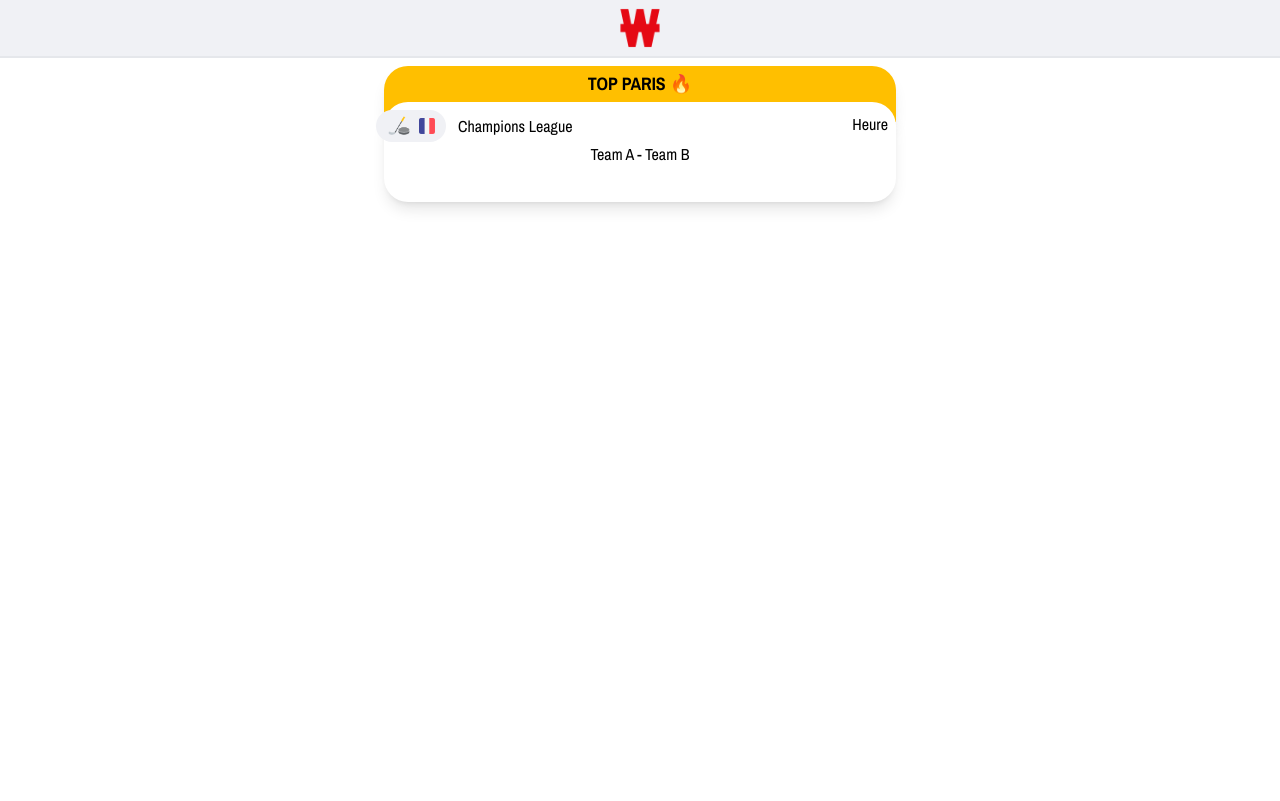
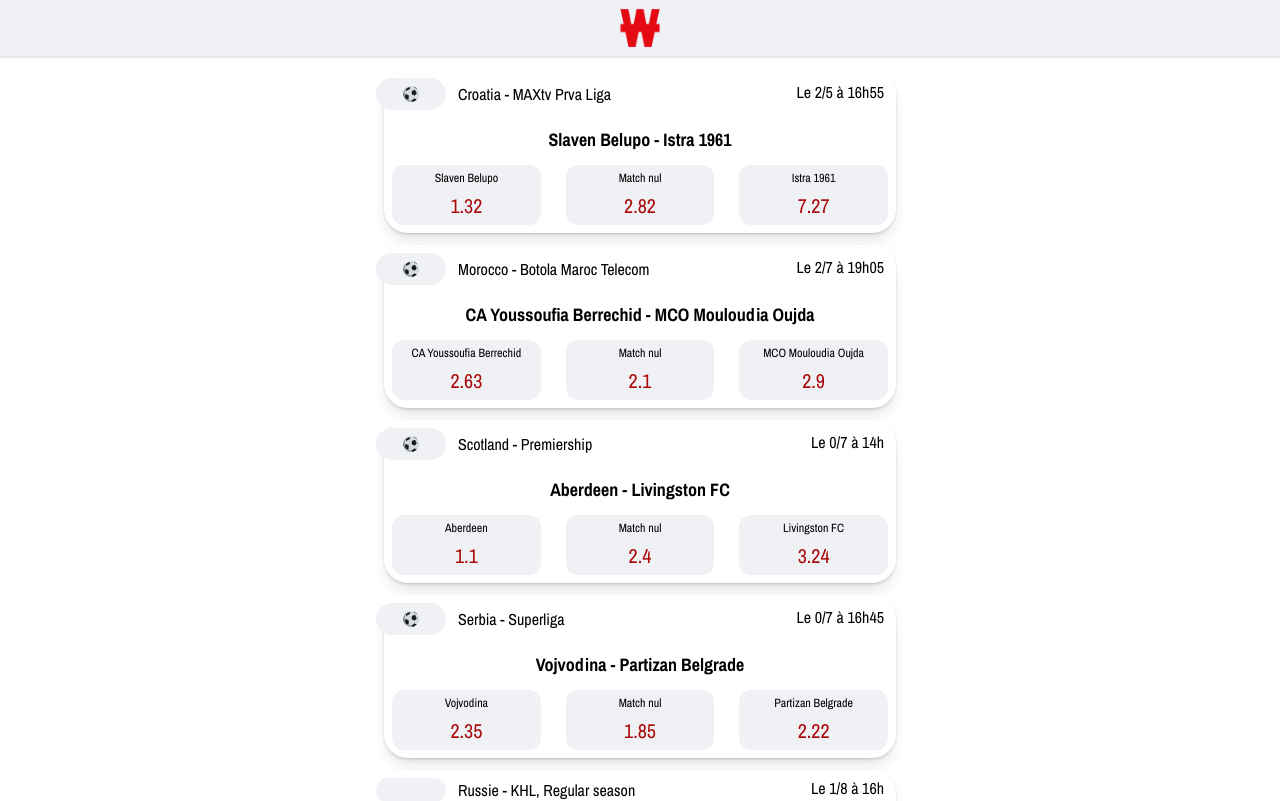
Before and after one commit to bryansaK/wm, a React (Create React App) app: page / in a window 1280 px wide. Shown: the top 801 px of the page. Built offline with nearby package versions, Linux system fonts and the light colour scheme; some icons are missing.

Commit message:
feat: enhance Betting components with pagination and date formatting, update styles, and add utility for relative date display

```diff
--- a/src/App.tsx
+++ b/src/App.tsx
@@ -11,7 +11,7 @@
 function App() {
   const [filters, setFilters] = useState<Filters>({
     sport: undefined,
-    pagination: undefined,
+    pagination: 0,
     desc:  undefined,
     search: undefined,
     country: undefined,
--- a/src/components/BettingSection.tsx
+++ b/src/components/BettingSection.tsx
@@ -13,9 +13,30 @@
   outcomes,
 }) => {
   return (
-    <div className="w-full ">
+    <div className="w-full mt-2 p-2">
       <div className="text-center m-auto">
-        <h3>{p1} - {p2}</h3>
+        <p className="text-[18px] font-extrabold">
+          {p1} - {p2}
+        </p>
+      </div>
+      <div>
+        <div
+          className={`flex gap-3 mt-3 ${
+            outcomes.length === 2 ? "justify-center" : "justify-between"
+          }`}
+        >
+          {outcomes.map((outcome, index) => (
+            <div
+              key={index}
+              className={`${
+                outcomes.length === 2 ? "w-[45%]" : "w-[30%]"
+              } min-h-[60px] flex flex-col justify-between rounded-xl bg-grey text-center text-[12px] p-1`}
+            >
+              <div className="break-words">{outcome.label}</div>
+              <div className="text-darkRed text-[20px]">{outcome.odds}</div>
+            </div>
+          ))}
+        </div>
       </div>
     </div>
   );
--- a/src/components/Card.tsx
+++ b/src/components/Card.tsx
@@ -3,6 +3,7 @@
 import SmallSection from "./SmallSection";
 import { Outcome } from "interfaces/betting";
 import BettingSection from "./BettingSection";
+import { formatRelativeDate } from "utils/dateUtils";
 
 interface CardProps {
   isTop?: boolean;
@@ -11,37 +12,45 @@
   tournamentName: string;
   outcomes: Outcome[];
   p1: string;
- p2:string;
+  p2: string;
+  date: string;
 }
 
-const Card: React.FC<CardProps> = ({ isTop, sportsIcon, flagIcon, tournamentName, outcomes, p1, p2 }) => {
+const Card: React.FC<CardProps> = ({
+  isTop,
+  sportsIcon,
+  flagIcon,
+  tournamentName,
+  outcomes,
+  p1,
+  p2,
+  date
+}) => {
   return (
-    <div className="w-[94%] lg:w-[40%] min-h-[100px] m-auto">
+    <div className="w-[94%] lg:w-[40%] min-h-[100px]  m-auto shadow rounded-3xl ">
       {isTop && (
         <div className="w-[100%] bg-yellow text-black justify-center items-center text-center font-extrabold p-1 pb-6  rounded-t-3xl text-lg shadow-lg">
           {CardLabel.TOP}
         </div>
       )}
-      <div className="w-full min-h-[100px] rounded-3xl bg-white -mt-5 z-1 shadow-lg relative">
+      <div
+        className={`w-full min-h-[100px] rounded-3xl  bg-white ${
+          isTop ? "-mt-5 z-1" : ""
+        } shadow-lg relative`}
+      >
         <div className="flex items-center justify-between">
           <div className="mt-2">
-            {sportsIcon && (
               <div className="flex items-center">
                 <SmallSection
-                sportIcon={sportsIcon}
+                  sportIcon={sportsIcon ? sportsIcon: null}
                   flagIcon={flagIcon ? flagIcon : null}
                 />
-                <span className="ml-3">{tournamentName}</span>
+                <span className="ml-3">{tournamentName ? tournamentName : "Win un max de thune"}</span>
               </div>
-            )}
           </div>
-            <div className="mr-2 mt-1">Heure</div>
+          <div className="mr-3 mt-1">{formatRelativeDate(date)}</div>
         </div>
-        <BettingSection
-          p1={p1}
-          p2={p2}
-          outcomes={outcomes}
-        />
+        <BettingSection p1={p1} p2={p2} outcomes={outcomes} />
       </div>
     </div>
   );
--- a/src/components/Header.tsx
+++ b/src/components/Header.tsx
@@ -7,7 +7,7 @@
 const Header: React.FC = () => {
   return (
     // utilisation de header pour la seo
-    <header className="sticky top-0 z-5 relative w-full flex flex-row items-center bg-grey border-b-2  overflow-hidden p-1">
+    <header className="sticky top-0 z-50 relative w-full flex flex-row items-center bg-grey border-b-2  overflow-hidden p-1">
       { /*<MoneyBonus />  désativer parce que c pas stable*/ }
       <div className="flex-1 flex justify-center items-center">
         <ManageSearchIcon  fontSize="large" className="text-red" />
--- a/src/components/SmallSection.tsx
+++ b/src/components/SmallSection.tsx
@@ -1,24 +1,25 @@
 import React from "react";
+import MonetizationOnIcon from "@mui/icons-material/MonetizationOn";
 
 interface SmallSectionProps {
-  sportIcon: string;
+  sportIcon?: string | null;
   flagIcon?: string | null;
 }
 
 const SmallSection: React.FC<SmallSectionProps> = ({ sportIcon, flagIcon }) => {
   return (
-    <div className={`flex w-[70px] bg-grey rounded-3xl items-center p-1 -ml-2 ${!flagIcon ? "justify-center" : "gap-2 justify-center"}`}>
-      <img
-        src={sportIcon}
-        alt="Sport Icon"
-        className="h-6 object-contain"
-      />
+    <div
+      className={`flex w-[70px] bg-grey rounded-3xl items-center p-1 -ml-2 ${
+        !flagIcon ? "justify-center" : "gap-2 justify-center"
+      }`}
+    >
+      {sportIcon ? (
+        <img src={sportIcon} alt="Sport Icon" className="h-6 object-contain" />
+      ) : (
+        <MonetizationOnIcon color="error"></MonetizationOnIcon>
+      )}
       {flagIcon && (
-        <img
-          src={flagIcon}
-          alt="Flag Icon"
-          className="h-4 object-contain"
-        />
+        <img src={flagIcon} alt="Flag Icon" className="h-4 object-contain" />
       )}
     </div>
   );
--- a/src/interfaces/betting.ts
+++ b/src/interfaces/betting.ts
@@ -15,6 +15,7 @@
   competitor2Flag: string | null;
   startDate: string;
   outcomes: Outcome[];
+  hot?: boolean;
 }
 
 export interface Filters {
--- a/src/pages/HomePage.tsx
+++ b/src/pages/HomePage.tsx
@@ -1,25 +1,47 @@
+import { BettingContext } from "App";
 import Card from "components/Card";
 import Header from "components/Header";
+import { Betting } from "interfaces/betting";
 import { imagesFlag, imagesSport } from "interfaces/enum";
-import React from "react";
-
-// Page pour la HomePage
-import { useLocation } from "react-router-dom";
+import React, { useContext, useEffect, useState } from "react";
 
 const HomePage: React.FC = () => {
+  const bettingData = useContext(BettingContext);
+  const [paginatedData, setPaginatedDate] = useState<Betting[]>([]);
+
+  useEffect(() => {
+    paginationBy20();
+  }, [bettingData?.filters.pagination]);
+
+  if (!bettingData) {
+    return <div>Loading...</div>;
+  }
+
+  const paginationBy20 = (): void => {
+    const pagination = bettingData.filters.pagination ?? 0;
+    setPaginatedDate(
+      bettingData.bettingData.slice(pagination, pagination + 20)
+    );
+  };
+
   return (
-    <div className="h-screen">
-      <Header />
-      <div className="mt-2">
-        <Card
-          isTop
-          flagIcon={imagesFlag["FR"]}
-          sportsIcon={imagesSport["IceHockey"]}
-          tournamentName="Champions League"
-          outcomes={[]}
-          p1="Team A"
-          p2="Team B"
-        />
+    <div>
+      <Header></Header>
+      <div>
+        {paginatedData.map((elem, index) => (
+          <div className="mt-3">
+          <Card
+            date={elem.startDate}
+            isTop={elem.hot ? true : false}
+            flagIcon={elem.flag ? imagesFlag[elem.flag] : null}
+            sportsIcon={imagesSport[elem.sportName]}
+            tournamentName={elem.tournamentName}
+            outcomes={elem.outcomes}
+            p1={elem.competitor1Name}
+            p2={elem.competitor2Name}
+          />
+          </div>
+        ))}
       </div>
     </div>
   );
--- /dev/null
+++ b/src/utils/dateUtils.ts
@@ -0,0 +1,31 @@
+export function formatRelativeDate(dateStr: string): string {
+  const inputDate = new Date(dateStr);
+  const now = new Date();
+
+  const input = new Date(
+    inputDate.getFullYear(),
+    inputDate.getMonth(),
+    inputDate.getDate(),
+    inputDate.getHours(),
+    inputDate.getMinutes()
+  );
+
+  const today = new Date(now.getFullYear(), now.getMonth(), now.getDate());
+  const tomorrow = new Date(today);
+  tomorrow.setDate(today.getDate() + 1);
+
+  const diffTime = input.getTime() - today.getTime();
+  const diffDays = Math.floor(diffTime / (1000 * 60 * 60 * 24));
+
+  const hours = inputDate.getHours().toString().padStart(2, "0");
+  const minutes = inputDate.getMinutes().toString().padStart(2, "0");
+  const timeStr = `${hours}h${minutes === "00" ? "" : minutes}`;
+
+  if (diffDays === 0) {
+    return `Aujourd'hui à ${timeStr}`;
+  } else if (diffDays === 1) {
+    return `Demain à ${timeStr}`;
+  } else {
+    return `Le ${inputDate.getDay() + '/' + inputDate.getMonth()} à ${timeStr}`;
+  }
+}
--- a/tailwind.config.js
+++ b/tailwind.config.js
@@ -7,6 +7,7 @@
         grey: "#F0F1F5",
         yellow: "#FFBF00",
         red: "#F20D0D",
+        darkRed: "#AA0909"
       },
       fontFamily: {
         sans: ["ArchivoNarrow", "sans-serif"],
```
Also changed, not shown: 1 other file (tests, documents, lock files or other folders). Lines whose indentation alone changed are shown as unchanged.
